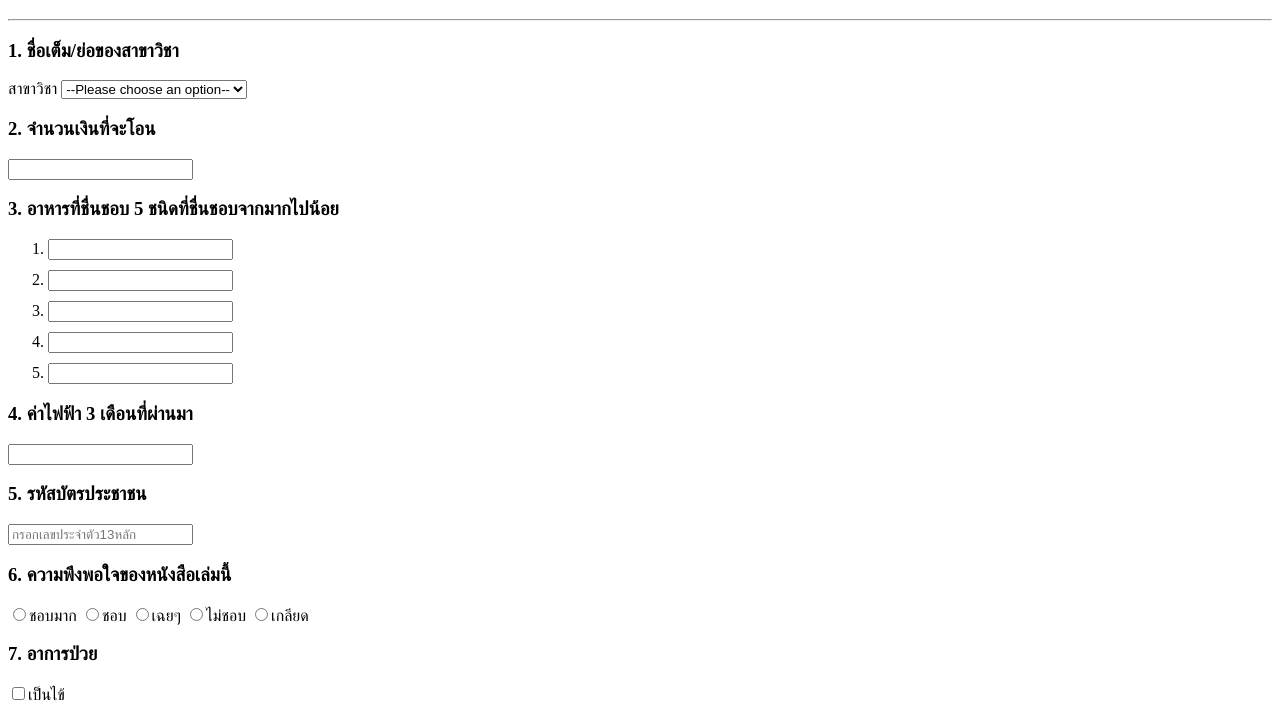
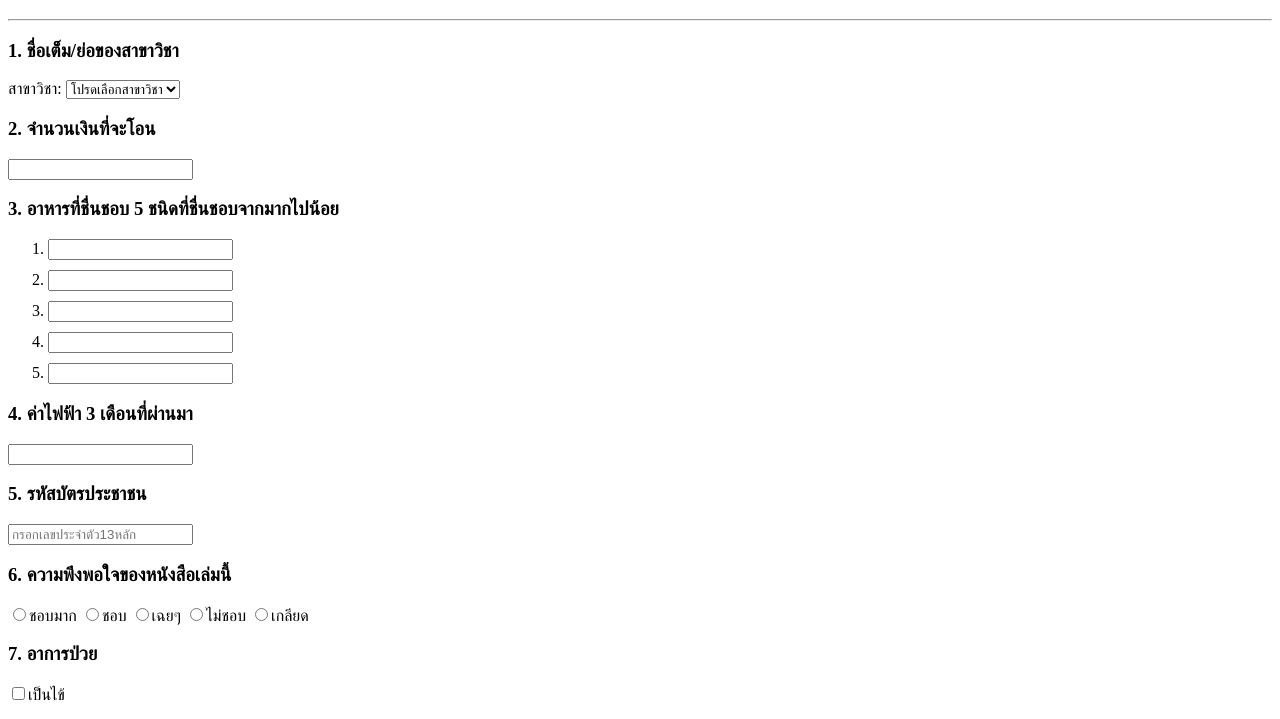
Before and after one commit to 6604062636135/cs6636135.github.io, a plain HTML site: page lab3/lab3no1.html in a window 1280 px wide. Shown: the part 61-780 px from the top of the page. Drawn offline with Linux system fonts and the light colour scheme.

Commit message:
Fixed lab3no1

```diff
--- a/lab3/lab3no1.html
+++ b/lab3/lab3no1.html
@@ -22,9 +22,9 @@
     <h1>lab3 no 1</h1>
     <hr>
 	<h3>1. ชื่อเต็ม/ย่อของสาขาวิชา</h3>
-	 	<p><label>สาขาวิชา</label>
+	 	<p><label>สาขาวิชา:</label>
 			<select name="dept">
-				<option value="">--Please choose an option--</option>
+				<option value="">โปรดเลือกสาขาวิชา</option>
 				<option value="CS">CS</option>
 				<option value="IC">IC</option>
 				<option value="MA">MA</option>
```
